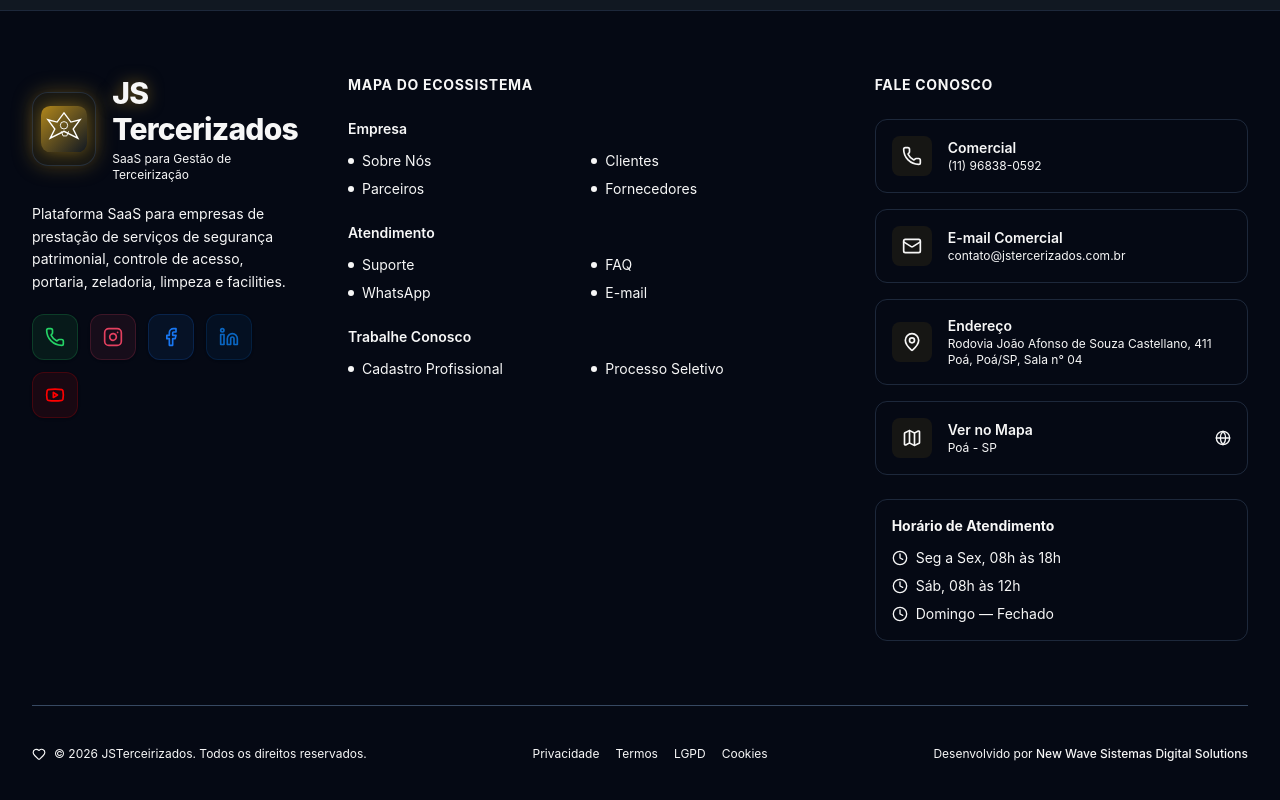
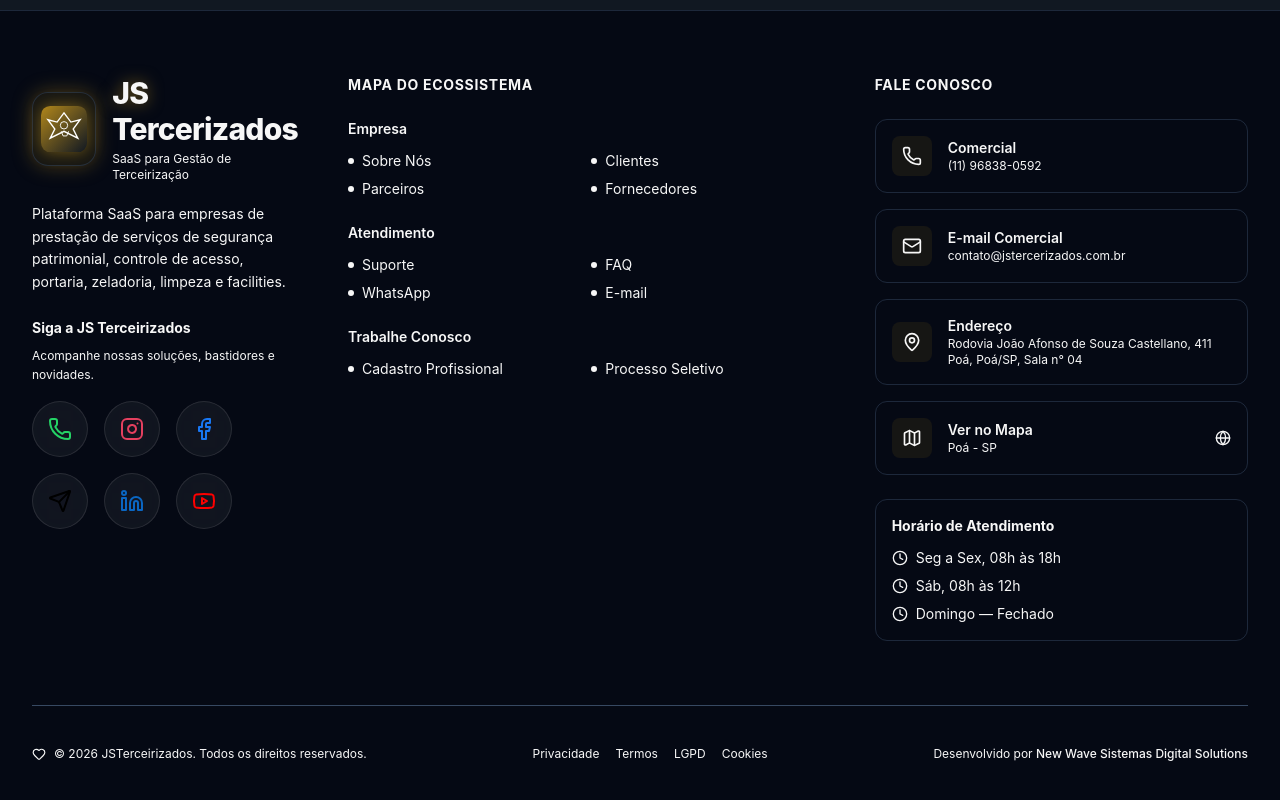
Before and after one commit to Evandro-J-O-Andrade/jrtercerisados, a React (Vite) app: page / in a window 1280 px wide. Shown: the part 6219-7019 px from the top of the page. Built offline with nearby package versions, Linux system fonts and the light colour scheme; no server answers; a web font is replaced by a local one.

Commit message:
feat: Footer v2 — premium social cards with glass effect and brand glow

```diff
--- a/src/components/layout/Footer.tsx
+++ b/src/components/layout/Footer.tsx
@@ -7,6 +7,7 @@ import {
   Clock,
   Instagram,
   Facebook,
+  Send,
   Linkedin,
   Youtube,
   Heart,
@@ -50,30 +51,42 @@ const socialLinks = [
     href: SOCIAL_LINKS.whatsapp,
     icon: Phone,
     color: '#25D366',
+    glow: 'rgba(37,211,102,0.4)',
   },
   {
     label: 'Instagram',
     href: SOCIAL_LINKS.instagram,
     icon: Instagram,
     color: '#E4405F',
+    glow: 'rgba(228,64,95,0.4)',
   },
   {
     label: 'Facebook',
     href: SOCIAL_LINKS.facebook,
     icon: Facebook,
     color: '#1877F2',
+    glow: 'rgba(24,119,242,0.4)',
+  },
+  {
+    label: 'TikTok',
+    href: SOCIAL_LINKS.tiktok,
+    icon: Send,
+    color: '#000000',
+    glow: 'rgba(0,0,0,0.3)',
   },
   {
     label: 'LinkedIn',
     href: SOCIAL_LINKS.linkedin,
     icon: Linkedin,
     color: '#0A66C2',
+    glow: 'rgba(10,102,194,0.4)',
   },
   {
     label: 'YouTube',
     href: SOCIAL_LINKS.youtube,
     icon: Youtube,
     color: '#FF0000',
+    glow: 'rgba(255,0,0,0.4)',
   },
 ];
 
@@ -112,28 +125,38 @@ export function Footer() {
               {COMPANY.description}
             </p>
 
-            {/* Social Icons - Larger with color */}
-            <div className="flex flex-wrap gap-3">
+            {/* Social Section */}
+            <div className="mt-6">
+              <h4 className="text-foreground mb-2 text-sm font-bold">
+                Siga a JS Terceirizados
+              </h4>
+              <p className="text-muted-foreground mb-4 text-xs leading-relaxed">
+                Acompanhe nossas soluções, bastidores e novidades.
+              </p>
+              <div className="flex flex-wrap gap-4">
                 {socialLinks.map((social) => (
                   <motion.a
                     key={social.label}
                     href={social.href}
                     target="_blank"
                     rel="noopener noreferrer"
-                  whileHover={{ scale: 1.15, y: -3, rotate: 2 }}
+                    whileHover={{
+                      scale: 1.15,
+                      y: -6,
+                      boxShadow: `0 0 30px ${social.glow}`,
+                    }}
                     whileTap={{ scale: 0.95 }}
                     transition={{ type: 'spring', stiffness: 300 }}
-                  className="rounded-xl p-3 shadow-sm transition-all duration-300"
-                  style={{
-                    backgroundColor: `${social.color}15`,
-                    color: social.color,
-                    border: `1px solid ${social.color}30`,
-                  }}
+                    className="relative flex h-14 w-14 items-center justify-center rounded-full border border-white/10 bg-white/5 backdrop-blur-xl transition-all duration-300 hover:border-white/20"
                     aria-label={social.label}
                   >
-                  <social.icon className="h-5 w-5" />
+                    <social.icon
+                      className="h-6 w-6 transition-colors duration-300"
+                      style={{ color: social.color }}
+                    />
                   </motion.a>
                 ))}
+              </div>
             </div>
           </div>
 
```
Lines whose indentation alone changed are shown as unchanged.
